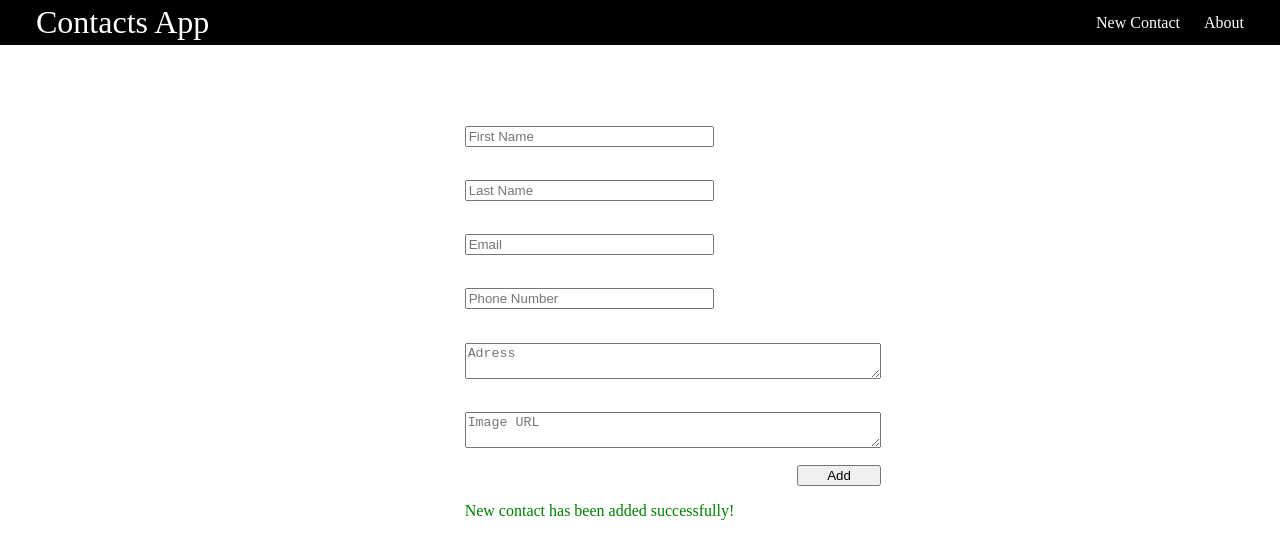
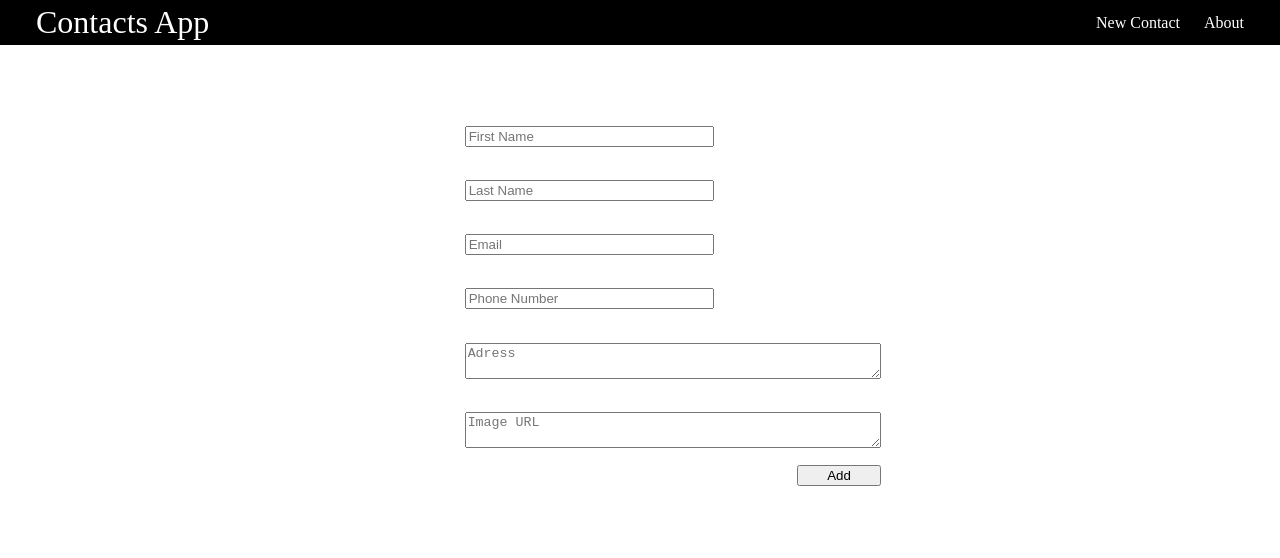
Before and after one commit to beyzanurck/contacts-app, a React (Vite) app in the folder client/: page /new-contact in a window 1280 px wide. Shown: the top 558 px of the page. Built offline with nearby package versions, Linux system fonts and the light colour scheme.

Commit message:
posts new contact from the frontend to the backend

```diff
--- a/client/src/components/NewContact.jsx
+++ b/client/src/components/NewContact.jsx
@@ -2,6 +2,8 @@ import React, { useState } from 'react'
 import Navbar from './Navbar'
 
 export default function NewContact() {
+
+  const [message, setMessage] = useState(false);
 
   const [newContact, setNewContact] = useState({
     "first_name" : "",
@@ -15,17 +17,37 @@ export default function NewContact() {
   function handleChange(event){
     const {value, name} = event.target
     setNewContact((preValue) => ({...preValue, [name]: value}));
-
-    console.log(newContact)
   }
 
+  const addNewContact= async (newContact) => {
+    try {
 
+      const {first_name, last_name, email, phone_number, address, image_path} = newContact;
+
+        const body = {first_name, last_name, email, phone_number, address, image_path};
+
+        const response = await fetch("http://localhost:1212", {
+            method : "POST",
+            headers: { "Content-Type": "application/json" },
+            body: JSON.stringify(body)
+        })
+
+        if(response.ok) {setMessage(true)};
+    } catch (error) {
+        console.error(error.message)
+    }
+  }
+
+  function handleSubmit(e) {
+    e.preventDefault();
+    addNewContact(newContact);
+  }
 
   return (
     <div>
       <Navbar />
 
-      <form className='new-contact'>
+      <form className='new-contact' onSubmit={handleSubmit}>
         <input
           placeholder='First Name'
           type='text'
@@ -74,7 +96,7 @@ export default function NewContact() {
 
         <button type='submit'>Add</button>
 
-        <p>New contact has been added successfully!</p>
+        <p style={message ? { display: 'block' } : { display: 'none' }}>New contact has been added successfully!</p>
 
       </form>
 
```
